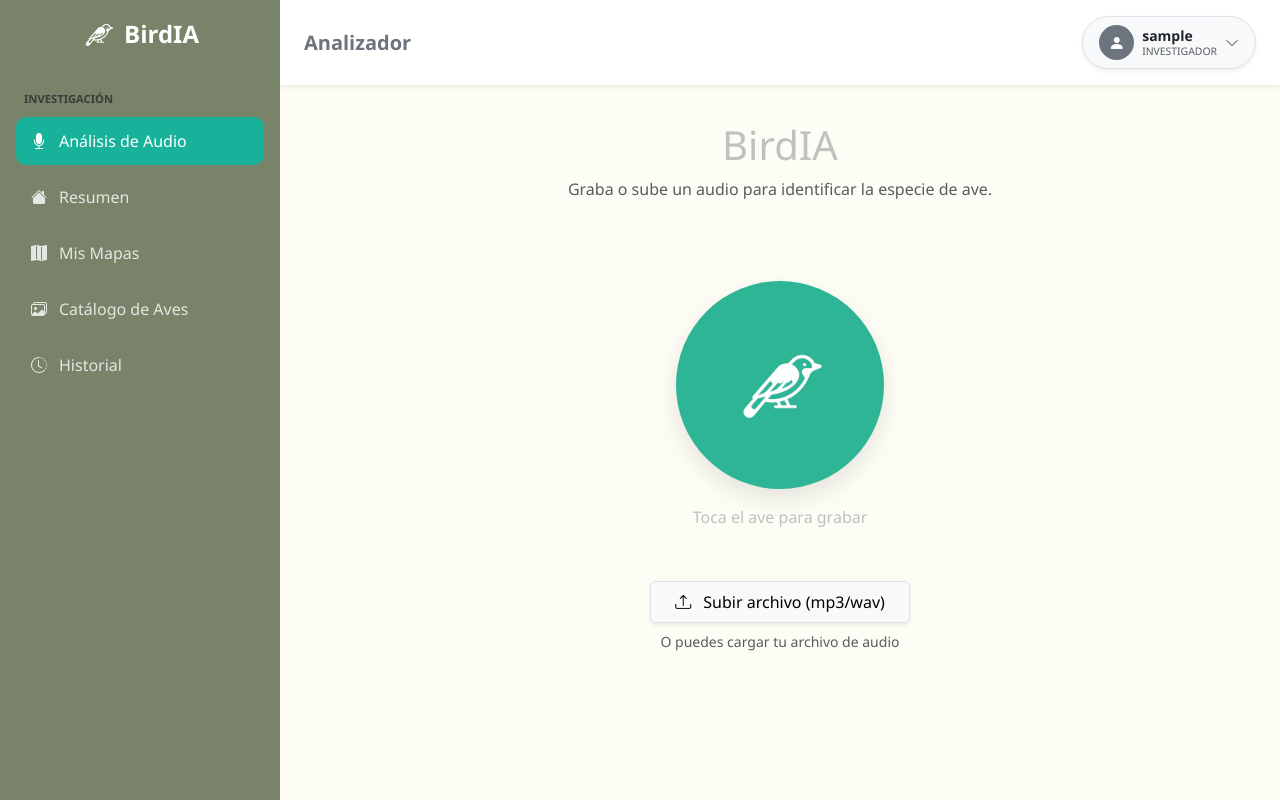
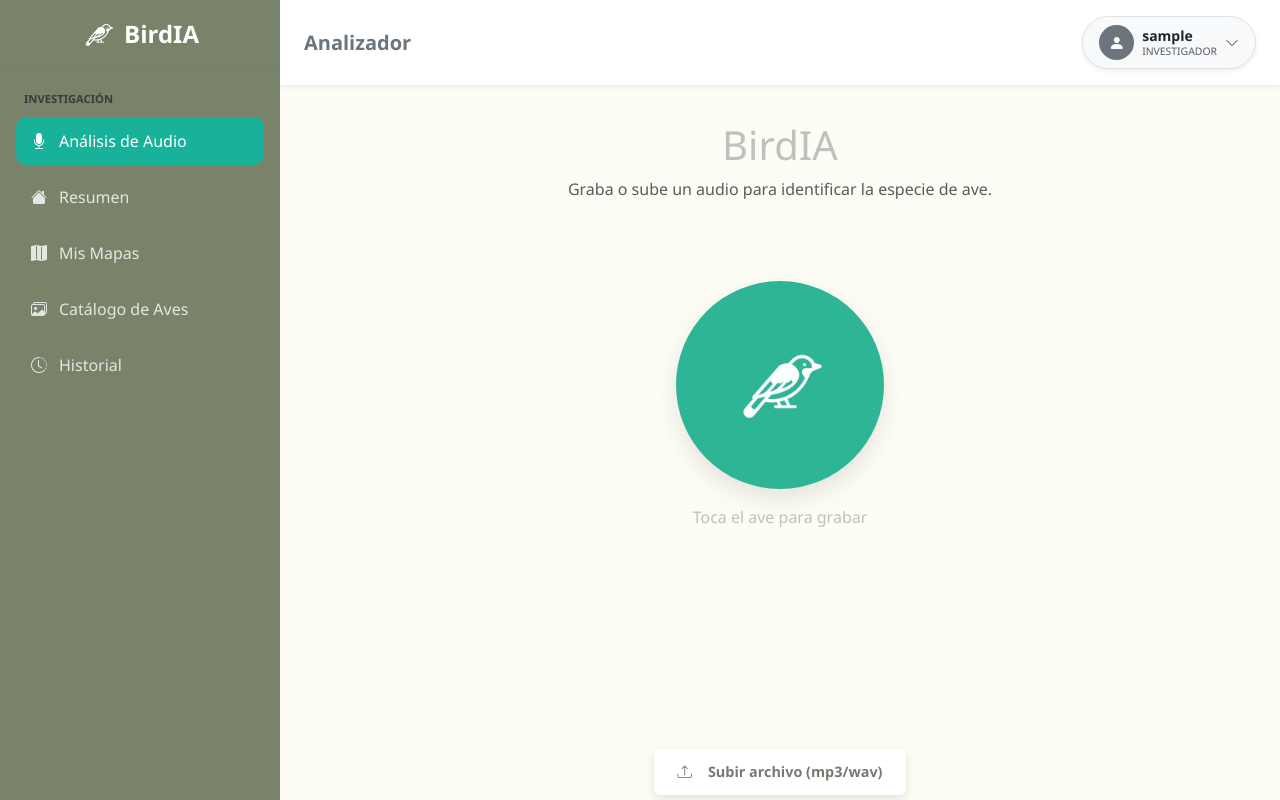
Before and after one commit to lenekerc98/Tesis_proyecto_Frontend, a React (Vite) app: page / in a window 1280 px wide. Built offline with nearby package versions, Linux system fonts and the light colour scheme; no server answers; sample sign-in values are in the browser's storage.

Commit message:
Cambio de tamaño subir archivo

```diff
--- a/src/pages/all/Analizador_usuario.tsx
+++ b/src/pages/all/Analizador_usuario.tsx
@@ -306,25 +306,17 @@
                       </div>
                   </div>
 
-                  {/* CONTENEDOR DEL BOTÓN */}
-                  {/* 'd-flex justify-content-center' es lo que lo centra horizontalmente */}
-                  <div className="d-flex justify-content-center mt-3">
+                  <div className="pie-analizador mt-1 text-center">
                       {!isRecording && !audioUrl && (
                           <>
-                              <button className="btn btn-light border shadow-sm px-4 py-2" onClick={handleButtonClick}>
+                              <button className="upload-btn" onClick={handleButtonClick}>
                                   <i className="bi bi-upload me-2"></i> Subir archivo (mp3/wav)
                               </button>
                               <input type="file" ref={fileInputRef} style={{ display: 'none' }} accept="audio/*" onChange={handleFileChange} />
                           </>
                       )}
                   </div>
-
-                  {/* TEXTO DE ABAJO */}
-                  {/* 'text-center' centra el texto */}
-                  <p className="text-center text-muted mt-2 small">
-                      O puedes cargar tu archivo de audio
-                  </p>
-
+                  <p className="text-muted mt-1 pie-analizador"> O puedes cargar tu archivo de audio</p>
               </div>
           )}
 
```
